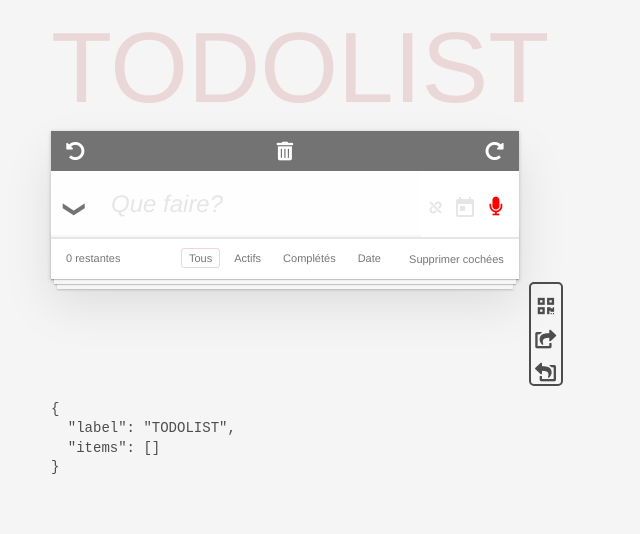
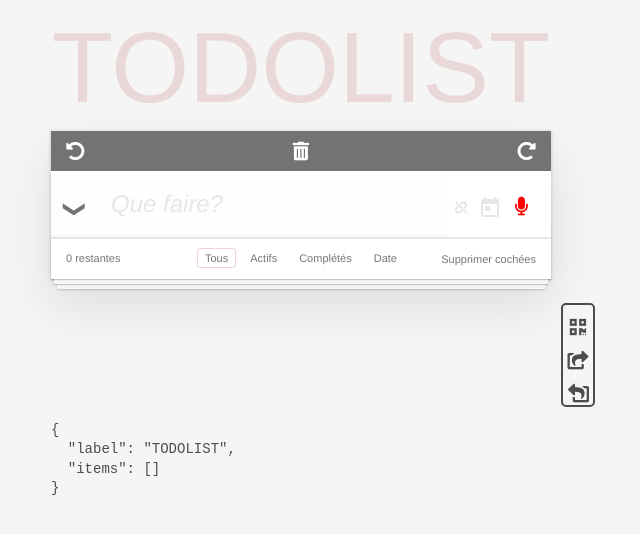
Before and after one commit to KevinLegras/Todolist_webclient, an Angular app: page / in a window 1280 px wide. Shown: the top 534 px of the page, without its empty margins (314-954 px from the left). Built offline with nearby package versions, Linux system fonts and the light colour scheme; what angularx-qrcode would draw is missing.

Commit message:
:lipstick: update style of todolist

```diff
--- a/src/app/app.component.html
+++ b/src/app/app.component.html
@@ -1,5 +1,7 @@
 <div class="app">
-    <app-todo-list></app-todo-list>
+    <div class="todolist">
+        <app-todo-list></app-todo-list>
+    </div>
     <div class="utils">
         <app-box-utils></app-box-utils>
     </div>
--- a/src/app/app.component.scss
+++ b/src/app/app.component.scss
@@ -10,5 +10,9 @@
 }
 
 .app{
-    display: inline-flex;
+    display: flex;
 }
+
+.todolist{
+    width: 500px;
+}
--- a/src/app/todo-item/todo-item.component.scss
+++ b/src/app/todo-item/todo-item.component.scss
@@ -1,6 +1,6 @@
 .app-date-picker{
     position: absolute;
-    right: 50px;
+    right: 40px;
     top: 10px;
 }
 
--- a/src/styles.scss
+++ b/src/styles.scss
@@ -238,6 +238,7 @@ body {
   margin: auto 0;
   font-size: 30px;
   color: #cc9a9a;
+  margin-top: 10px;
   margin-bottom: 11px;
   transition: color 0.2s ease-out;
 }
```
